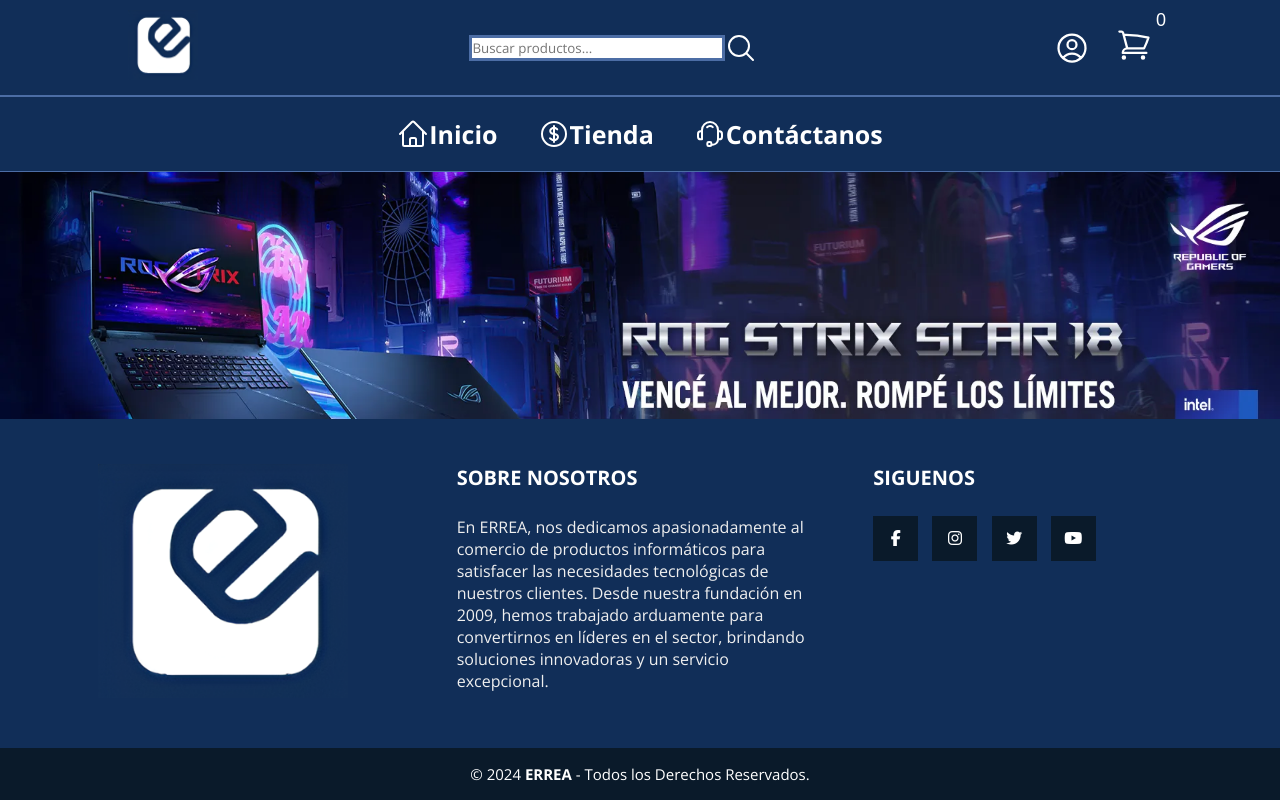
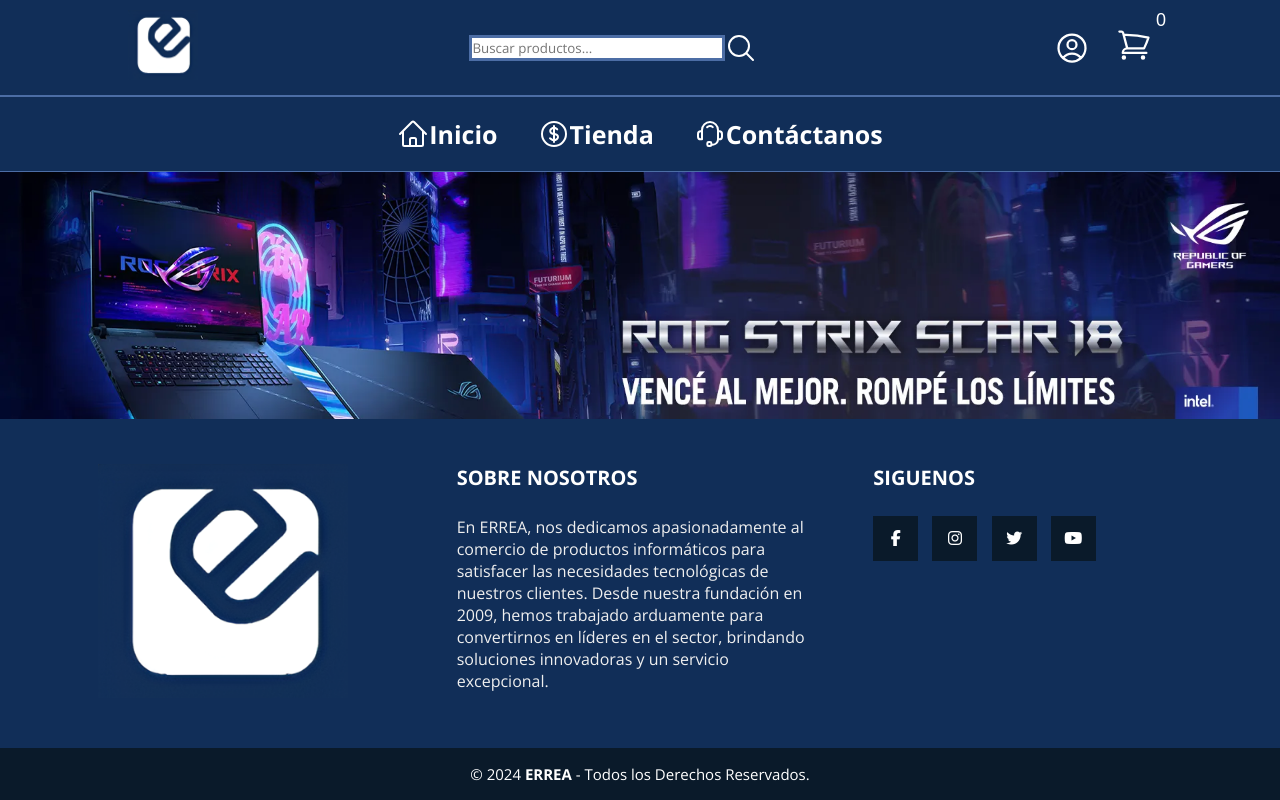
Before and after one commit to Johsua-123/URUCODE, a PHP site: page /URUCODE/ in a window 1280 px wide. Run offline with PHP 8.4, Linux system fonts and the light colour scheme; some libraries are stand-ins or nearby versions.

Commit message:
slider corregido

```diff
--- a/assets/styles/slider.css
+++ b/assets/styles/slider.css
@@ -1,19 +1,15 @@
-.slider {
-    overflow-x: hidden;
-    width: 100%;
+
+.slider-wrapper {
+    overflow: hidden;
 }
 
 .slides {
+    width: 100%;
     display: flex;
-    transition: transform 0.5s ease;
+    flex: 0 0 auto;
 }
 
-.slide {
-    flex: 0 0 100%;
+.slides img {
+    width: 100%;
+    height: auto;
 }
-
-.slide img {
-    width: 100%;
-    height: 100%;
-
-}
--- a/index.php
+++ b/index.php
@@ -4,30 +4,21 @@
         <meta charset="UTF-8">
         <meta name="viewport" content="width=device-width, initial-scale=1.0">
         <link rel="shortcut icon" href="public/errea-logo.png" type="image/x-icon">
-        <link rel="stylesheet" href="assets/styles/module.css">
+        <link rel="stylesheet" href="assets/styles/master.css">
         <link rel="stylesheet" href="assets/styles/slider.css">
         <script src="assets/scripts/slider.js"></script>
         <title>Inicio - Errea</title>
     </head>
-    <body>
-        <?php include "reusables/navbar.php" ?>
-        <div class="slider" id="slider">
-            <div class="slides" id="slides">
-                <div class="slide">
-                    <img src="public/banners/slider-1.png" alt="imagen 1 del slider">
-                </div>
-                <div class="slide">
-                    <img src="public/banners/slider-2.png" alt="imagen 2 del slider">
-                </div>
-                <div class="slide">
-                    <img src="public/banners/slider-3.png" alt="imagen 3 del slider">
-                </div>
-                <div class="slide">
-                    <img src="public/banners/slider-4.png" alt="imagen 4 del slider">
-                </div>
-                <div class="slide">
-                    <img src="public/banners/slider-5.png" alt="imagen 5 del sdelier">
-                </div>
+    <body class="dark-theme">
+        <?php include "reusables/navbar.php"; ?>
+        <!-- Slider -->
+        <div class="slider-wrapper">
+            <div id="slider" class="slides">
+                <img src="public/banners/slider-1.png" alt="slider image 1">
+                <img src="public/banners/slider-2.png" alt="slider image 2">
+                <img src="public/banners/slider-3.png" alt="slider image 3">
+                <img src="public/banners/slider-4.png" alt="slider image 4">
+                <img src="public/banners/slider-5.png" alt="slider image 5">
             </div>
         </div>
         <?php include "reusables/footer.php" ?>
```
Also changed, not shown: assets/scripts/slider.js (+44 -16 lines).
